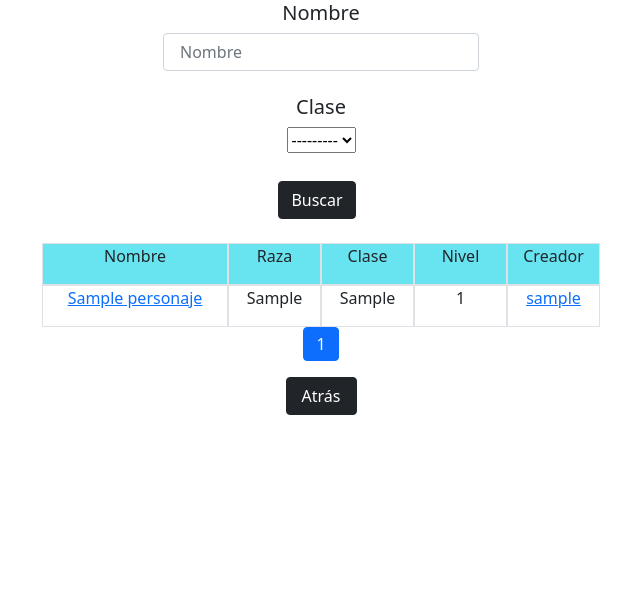
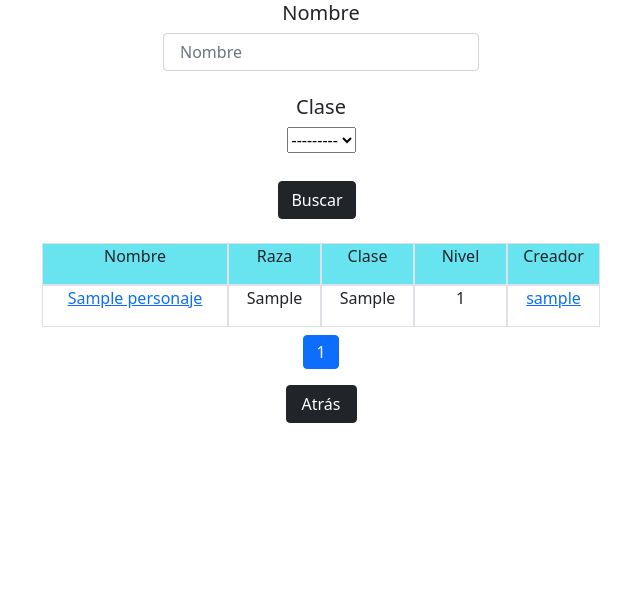
Before and after one commit to miguelvr98/PFCharacterCreator, a Django app: page /personaje/list/ in a window 1280 px wide. Shown: the part 79-688 px from the top of the page, without its empty margins (319-959 px from the left). Run offline with Django 3.2, Linux system fonts and the light colour scheme; tables that the repository leaves empty hold one stand-in row (values such as "Sample post"); some libraries are stand-ins or nearby versions.

Commit message:
Añadiendo el requirements.txt

```diff
--- a/PFCharacterCreator/main/templates/personaje/list.html
+++ b/PFCharacterCreator/main/templates/personaje/list.html
@@ -70,7 +70,7 @@
 </div>
 {% endif %}
     {% if personajes %}
-    <div class="container">
+    <div class="container mt-2">
       <ul class="pagination d-flex justify-content-center">
         {% if personajes.has_previous %}
         <form  role="form"  enctype="multipart/form-data" action="/personaje/search/?page={{personajes.previous_page_number}}" method="POST" id="upload-image-form">
--- /dev/null
+++ b/requirements.txt.txt
@@ -0,0 +1,4 @@
+colorama==0.4.4
+Django==3.0.3
+Pillow==9.0.1
+psycopg2==2.8.6
```
